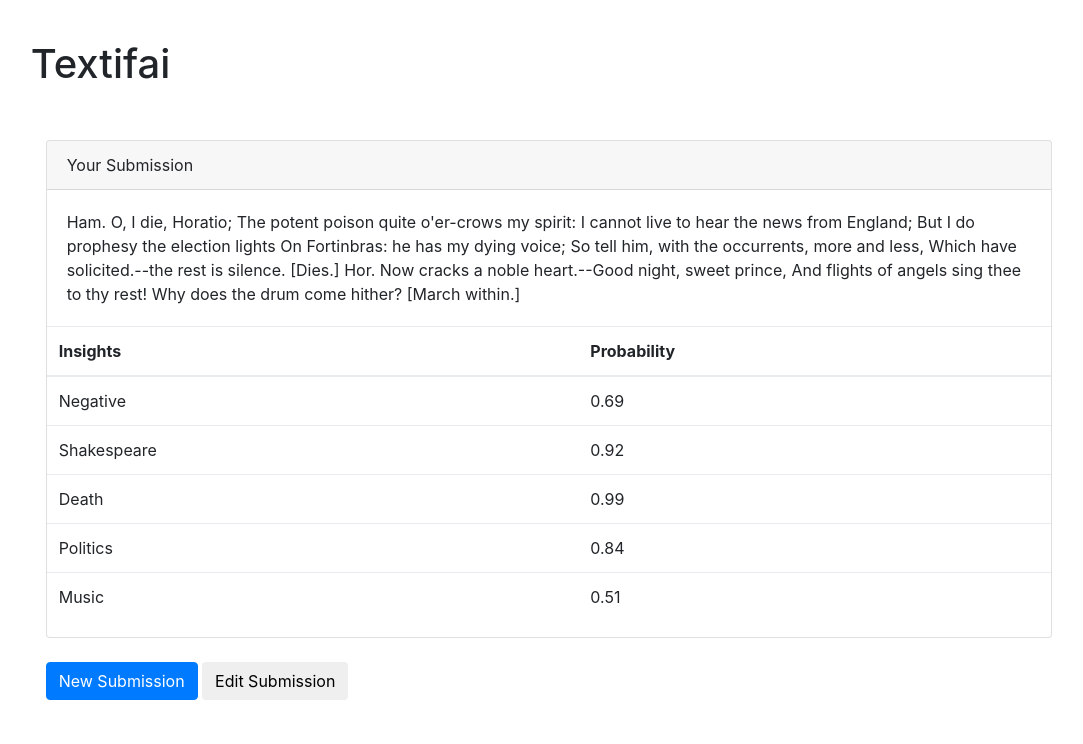
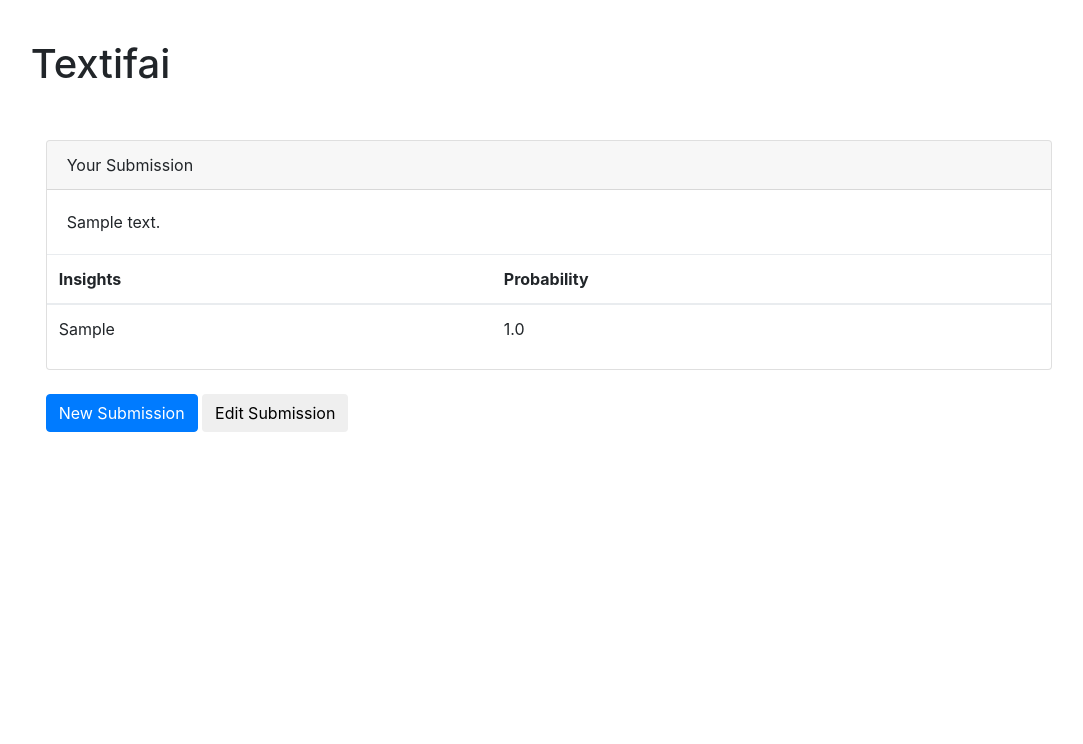
Before and after one commit to CS326-important/space-deer, a Django app: page /textifai/featureoutput in a window 1280 px wide. Shown: the part 56-800 px from the top of the page, without its empty margins (91-1174 px from the left). Run offline with Django 3.2, Linux system fonts and the light colour scheme; tables that the repository leaves empty hold one stand-in row (values such as "Sample post"); some libraries are stand-ins or nearby versions.

Commit message:
Sending data to featureoutput template

```diff
--- a/contentdensity/textifai/templates/featureoutput.html
+++ b/contentdensity/textifai/templates/featureoutput.html
@@ -7,12 +7,14 @@
         <div class="card-header">
             Your Submission
         </div>
-        <div class="card-body">Ham. O, I die, Horatio; The potent poison quite o&apos;er-crows my spirit:
-            I cannot live to hear the news from England; But I do prophesy the election
-            lights On Fortinbras: he has my dying voice; So tell him, with the occurrents,
-            more and less, Which have solicited.--the rest is silence. [Dies.] Hor.
-            Now cracks a noble heart.--Good night, sweet prince, And flights of angels
-            sing thee to thy rest! Why does the drum come hither? [March within.]
+        <div class="card-body">
+            {{ mock_text }}
+            <!--Ham. O, I die, Horatio; The potent poison quite o&apos;er-crows my spirit:-->
+            <!--I cannot live to hear the news from England; But I do prophesy the election-->
+            <!--lights On Fortinbras: he has my dying voice; So tell him, with the occurrents,-->
+            <!--more and less, Which have solicited.&#45;&#45;the rest is silence. [Dies.] Hor.-->
+            <!--Now cracks a noble heart.&#45;&#45;Good night, sweet prince, And flights of angels-->
+            <!--sing thee to thy rest! Why does the drum come hither? [March within.]-->
         </div>
         <table
                 class="table">
@@ -23,26 +25,36 @@
             </tr>
             </thead>
             <tbody>
-            <tr>
-                <td>Negative</td>
-                <td>0.69</td>
-            </tr>
-            <tr>
-                <td>Shakespeare</td>
-                <td>0.92</td>
-            </tr>
-            <tr>
-                <td>Death</td>
-                <td>0.99</td>
-            </tr>
-            <tr>
-                <td>Politics</td>
-                <td>0.84</td>
-            </tr>
-            <tr>
-                <td>Music</td>
-                <td>0.51</td>
-            </tr>
+                {% for item in mock_insights %}
+                    <tr>
+                        <td>
+                            {{ item.tone }}
+                        </td>
+                        <td>
+                            {{ item.probability }}
+                        </td>
+                    </tr>
+                {% endfor %}
+            <!--<tr>-->
+                <!--<td>Negative</td>-->
+                <!--<td>0.69</td>-->
+            <!--</tr>-->
+            <!--<tr>-->
+                <!--<td>Shakespeare</td>-->
+                <!--<td>0.92</td>-->
+            <!--</tr>-->
+            <!--<tr>-->
+                <!--<td>Death</td>-->
+                <!--<td>0.99</td>-->
+            <!--</tr>-->
+            <!--<tr>-->
+                <!--<td>Politics</td>-->
+                <!--<td>0.84</td>-->
+            <!--</tr>-->
+            <!--<tr>-->
+                <!--<td>Music</td>-->
+                <!--<td>0.51</td>-->
+            <!--</tr>-->
             </tbody>
         </table>
     </div>
--- a/contentdensity/textifai/views.py
+++ b/contentdensity/textifai/views.py
@@ -1,4 +1,5 @@
 from django.shortcuts import render
+from .models import User, Text, Insight, Comment
 
 # Create your views here.
 
@@ -22,11 +23,13 @@ def featureoutput(request):
     """
     View function for the feature output page of the site.
     """
-
+    mock_text = Text.objects.all().first().content
+    mock_insights = Insight.objects.all()
+    print(mock_text)
     return render(
         request,
         'featureoutput.html',
-        context={},
+        context={'mock_text': mock_text, 'mock_insights': mock_insights},
     )
 
 from .models import User
```
Also changed, not shown: contentdensity/db.sqlite3 (deleted).
